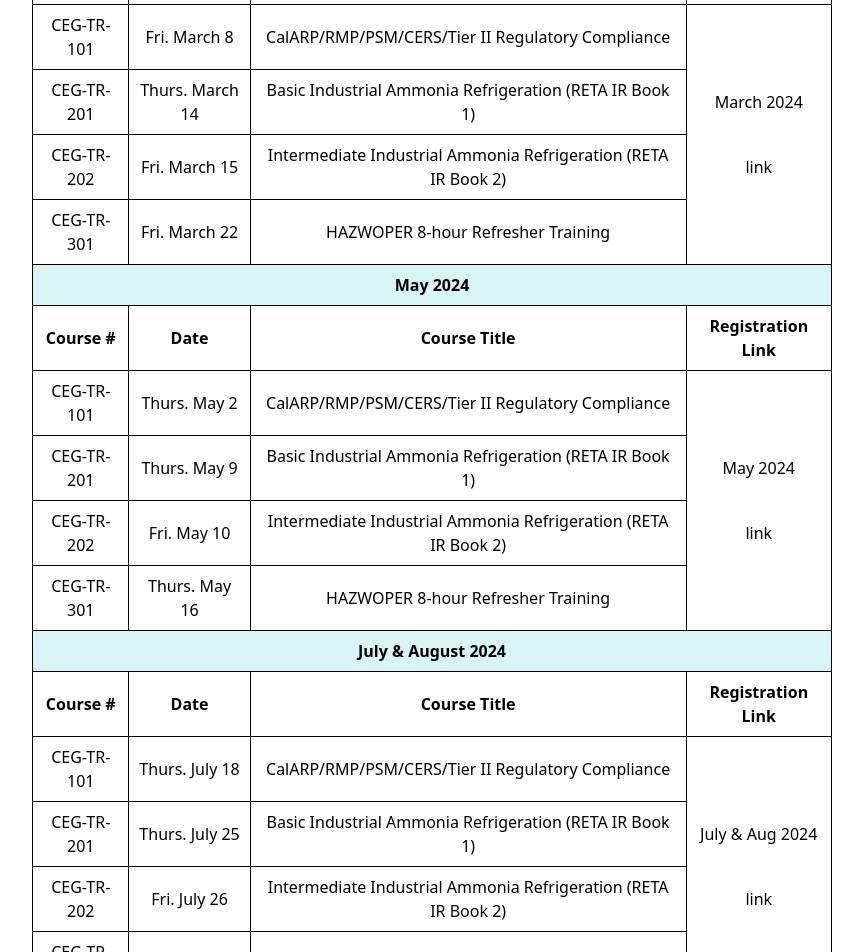
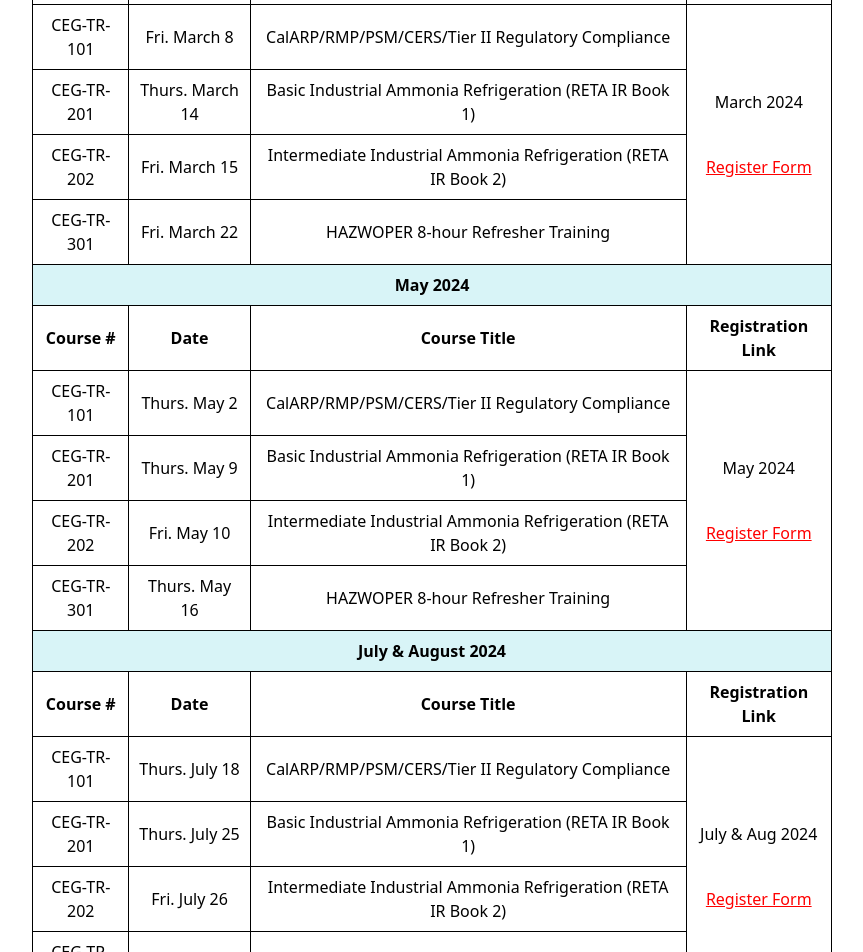
Before and after one commit to CesarMDC4/Vaporware, a React (Vite) app in the folder vite/: page /training/register in a window 1280 px wide. Shown: the part 2260-3212 px from the top of the page, without its empty margins (208-1071 px from the left). Built offline with nearby package versions, Linux system fonts and the light colour scheme.

Commit message:
VAP-135
- Added dedicated links for each table according to dates
- Created a separate form for each link

```diff
--- a/vite/src/pages/5.Training/Register.jsx
+++ b/vite/src/pages/5.Training/Register.jsx
@@ -7,14 +7,14 @@ const Register = () => {
   const data = [
     { column1:  'CEG-TR-101', column2:  'Fri. March 8', column3:  'CalARP/RMP/PSM/CERS/Tier II Regulatory Compliance', column4:  ''},
     { column1:  'CEG-TR-201', column2:  'Thurs. March 14', column3:  'Basic Industrial Ammonia Refrigeration (RETA IR Book 1)', column4:  'March 2024'},
-    { column1:  'CEG-TR-202', column2:  'Fri. March 15', column3:  'Intermediate Industrial Ammonia Refrigeration (RETA IR Book 2)', column4:  'link'},
+    { column1:  'CEG-TR-202', column2:  'Fri. March 15', column3:  'Intermediate Industrial Ammonia Refrigeration (RETA IR Book 2)', column4: <a href='https://docs.google.com/forms/d/e/1FAIpQLSdZsLQYyRLEonEQ3q1Vq80lD2t9YMkdaQxUKbuMxdy-AUmqYA/viewform?usp=pp_url' style={{textDecoration: 'underline', color: 'red'}}>Register Form</a>},
     { column1:  'CEG-TR-301', column2:  'Fri. March 22', column3:  'HAZWOPER 8-hour Refresher Training', column4:  ''},
   ]
 
   const data2 = [
     { column5:  'CEG-TR-101', column6:  'Thurs. May 2', column7:  'CalARP/RMP/PSM/CERS/Tier II Regulatory Compliance', column8:  ''},
     { column5:  'CEG-TR-201', column6:  'Thurs. May 9', column7:  'Basic Industrial Ammonia Refrigeration (RETA IR Book 1)', column8:  'May 2024'},
-    { column5:  'CEG-TR-202', column6:  'Fri. May 10', column7:  'Intermediate Industrial Ammonia Refrigeration (RETA IR Book 2)', column8:  'link'},
+    { column5:  'CEG-TR-202', column6:  'Fri. May 10', column7:  'Intermediate Industrial Ammonia Refrigeration (RETA IR Book 2)', column8: <a href='https://docs.google.com/forms/d/e/1FAIpQLSdAc6aGpSI3xhEiGFNiXtN7hSlmRwW8MfYipNtmUgdbOPevKw/viewform?usp=pp_url' style={{textDecoration: 'underline', color: 'red'}}>Register Form</a>},
     { column5:  'CEG-TR-301', column6:  'Thurs. May 16', column7:  'HAZWOPER 8-hour Refresher Training', column8:  ''},
 
   ];
@@ -22,14 +22,14 @@ const Register = () => {
   const data3 = [
     {column9:  'CEG-TR-101', column10:  'Thurs. July 18', column11:  'CalARP/RMP/PSM/CERS/Tier II Regulatory Compliance', column12:  ''},
     {column9:  'CEG-TR-201', column10:  'Thurs. July 25', column11:  'Basic Industrial Ammonia Refrigeration (RETA IR Book 1)', column12:  'July & Aug 2024'},
-    {column9:  'CEG-TR-202', column10:  'Fri. July 26', column11:  'Intermediate Industrial Ammonia Refrigeration (RETA IR Book 2)', column12:  'link'},
+    {column9:  'CEG-TR-202', column10:  'Fri. July 26', column11:  'Intermediate Industrial Ammonia Refrigeration (RETA IR Book 2)', column12: <a href='https://docs.google.com/forms/d/e/1FAIpQLSfOXUhR67McpWluKU08F4IdBPy1yT3pL7s9D9Gy6vk2hoY1MA/viewform?usp=pp_url' style={{textDecoration: 'underline', color: 'red'}}>Register Form</a>},
     {column9:  'CEG-TR-301', column10:  'Thurs. Aug 1', column11:  'HAZWOPER 8-hour Refresher Training', column12:  ''},
   ];
 
   const data4 = [
     {column13:  'CEG-TR-101', column14:  'Thurs. Sep 19', column15:  'CalARP/RMP/PSM/CERS/Tier II Regulatory Compliance', column16:  ''},
     {column13:  'CEG-TR-201', column14:  'Thurs. Sep 26', column15:  'Basic Industrial Ammonia Refrigeration (RETA IR Book 1)', column16:  'Sep & Oct 2024'},
-    {column13:  'CEG-TR-202', column14:  'Fri. Sep 27', column15:  'Intermediate Industrial Ammonia Refrigeration (RETA IR Book 2)', column16:  'link'},
+    {column13:  'CEG-TR-202', column14:  'Fri. Sep 27', column15:  'Intermediate Industrial Ammonia Refrigeration (RETA IR Book 2)', column16: <a href='https://docs.google.com/forms/d/e/1FAIpQLSfkScAliKERXwF6RkTPrLTMegS1w1Cq-4vf5Y8v64LYl9P4uA/viewform?usp=pp_url' style={{textDecoration: 'underline', color: 'red'}}>Register Form</a>},
     {column13:  'CEG-TR-301', column14:  'Thurs. Oct 3', column15:  'HAZWOPER 8-hour Refresher Training', column16:  ''}
   ];
 
```
